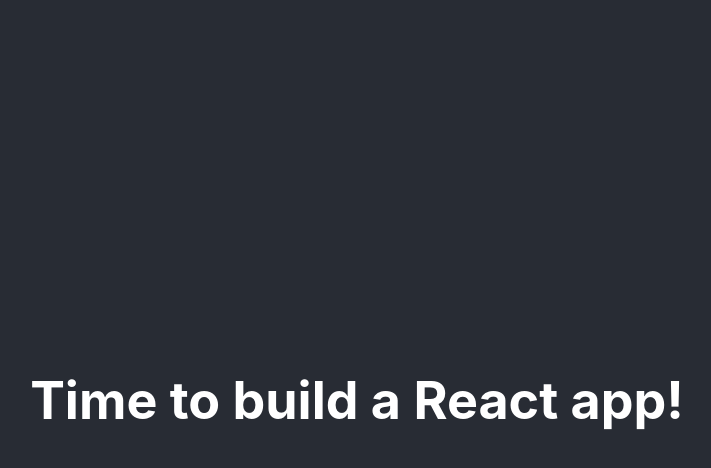
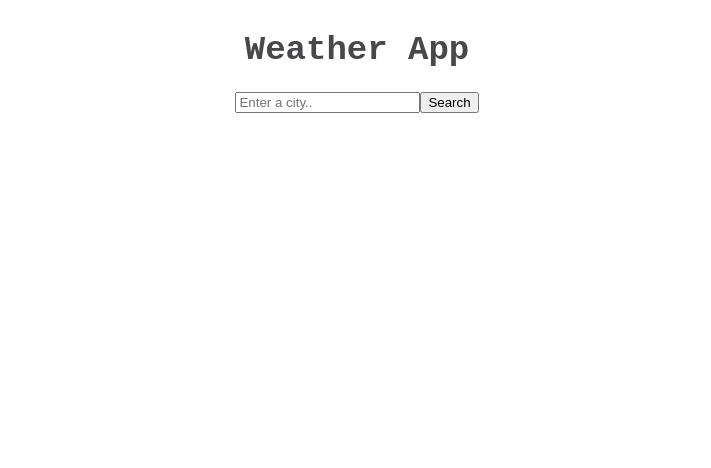
Before and after one commit to MariaASokolova/reactapp, a React (Create React App) app: page / in a window 1280 px wide. Shown: the top 468 px of the page, without its empty margins (283-994 px from the left). Built offline with nearby package versions, Linux system fonts and the light colour scheme.

Commit message:
Transferred from codesandbox weather app

```diff
--- a/src/App.css
+++ b/src/App.css
@@ -1,5 +1,5 @@
 .App {
-  text-align: center;
+  text-align: start;
 }
 
 .App-logo {
@@ -14,8 +14,6 @@
 }
 
 .App-header {
-  background-color: #282c34;
-  min-height: 100vh;
   display: flex;
   flex-direction: column;
   align-items: center;
--- a/src/App.js
+++ b/src/App.js
@@ -1,11 +1,10 @@
 import "./App.css";
-import axios from "axios";
 
 function App() {
   return (
     <div className="App">
       <header className="App-header">
-        <h1>Time to build a React app!</h1>
+        <h1>Weather App</h1>
       </header>
     </div>
   );
--- /dev/null
+++ b/src/SearchForm.js
@@ -0,0 +1,56 @@
+import React, { useState } from "react";
+import axios from "axios";
+import "./searchform.css";
+
+export default function SearchForm() {
+  const [city, setCity] = useState("");
+  const [loaded, setLoaded] = useState(false);
+  const [forecast, setForecast] = useState({});
+
+  function showTemp(response) {
+    setLoaded(true);
+    setForecast({
+      temperature: response.data.main.temp,
+      wind: response.data.wind.speed,
+      humidity: response.data.main.humidity,
+      icon: `http://openweathermap.org/img/wn/${response.data.weather[0].icon}@2x.png`,
+      description: response.data.weather[0].description,
+    });
+  }
+
+  function handleSubmit(event) {
+    event.preventDefault();
+    let apiKey = "15132c0c33ce6e6df2635ad5416e41db";
+    let apiUrl = `https://api.openweathermap.org/data/2.5/weather?q=${city}&appid=${apiKey}&units=metric`;
+    axios.get(apiUrl).then(showTemp);
+  }
+  function updateCity(event) {
+    setCity(event.target.value);
+  }
+
+  let form = (
+    <form className="Form" onSubmit={handleSubmit}>
+      <input type="search" placeholder="Enter a city.." onChange={updateCity} />
+      <button type="Submit">Search</button>
+    </form>
+  );
+
+  if (loaded) {
+    return (
+      <div>
+        {form}
+        <ul>
+          <li>Temperature: {Math.round(forecast.temperature)}°C</li>
+          <li>Description: {forecast.description}</li>
+          <li>Humidity: {forecast.humidity}%</li>
+          <li>Wind: {forecast.wind}km/h</li>
+          <li>
+            <img src={forecast.icon} alt={forecast.description} />
+          </li>
+        </ul>
+      </div>
+    );
+  } else {
+    return form;
+  }
+}
--- a/src/index.js
+++ b/src/index.js
@@ -1,13 +1,15 @@
-import React from 'react';
-import ReactDOM from 'react-dom/client';
-import './index.css';
-import App from './App';
-import reportWebVitals from './reportWebVitals';
+import React from "react";
+import ReactDOM from "react-dom/client";
+//import "./styles.css";
+import App from "./App";
+import SearchForm from "./SearchForm";
+import reportWebVitals from "./reportWebVitals";
 
-const root = ReactDOM.createRoot(document.getElementById('root'));
+const root = ReactDOM.createRoot(document.getElementById("root"));
 root.render(
   <React.StrictMode>
     <App />
+    <SearchForm />
   </React.StrictMode>
 );
 
--- a/src/reportWebVitals.js
+++ b/src/reportWebVitals.js
@@ -1,6 +1,6 @@
-const reportWebVitals = onPerfEntry => {
+const reportWebVitals = (onPerfEntry) => {
   if (onPerfEntry && onPerfEntry instanceof Function) {
-    import('web-vitals').then(({ getCLS, getFID, getFCP, getLCP, getTTFB }) => {
+    import("web-vitals").then(({ getCLS, getFID, getFCP, getLCP, getTTFB }) => {
       getCLS(onPerfEntry);
       getFID(onPerfEntry);
       getFCP(onPerfEntry);
--- /dev/null
+++ b/src/searchform.css
@@ -0,0 +1,21 @@
+h1 {
+  font-family: monospace;
+  font-size: 34px;
+  color: #48484a;
+}
+body {
+  font-family: monospace;
+}
+
+li {
+  list-style-type: none;
+  margin-top: 15px;
+}
+
+.App {
+  font-family: sans-serif;
+  text-align: center;
+}
+.Form {
+  text-align: center;
+}
```
